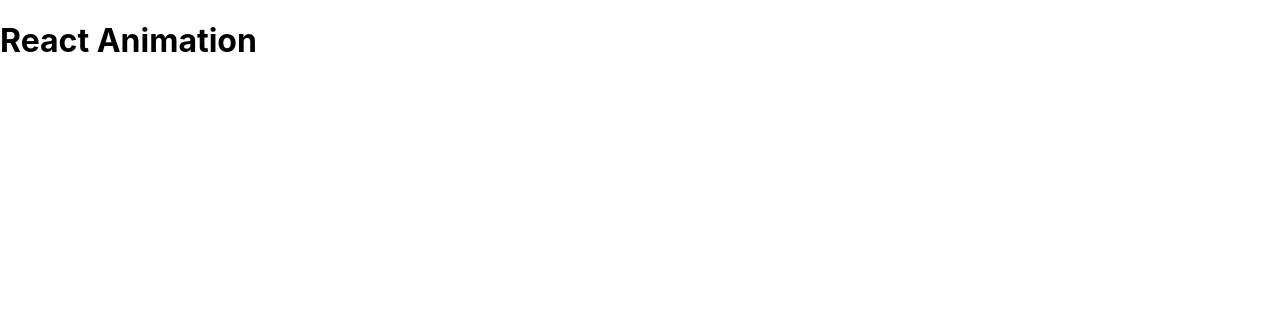
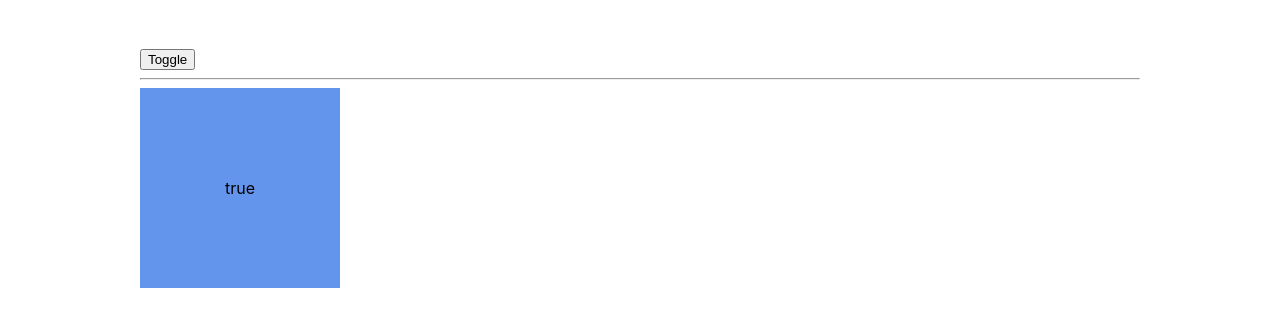
Before and after one commit to Zlo13/react-animation, a React (Create React App) app: page / in a window 1280 px wide. Shown: the top 326 px of the page. Built offline with nearby package versions, Linux system fonts and the light colour scheme.

Commit message:
124 Добавление CSS анимаций

```diff
--- a/src/App.js
+++ b/src/App.js
@@ -1,11 +1,15 @@
-import React from "react";
+import React, {useState} from "react";
 
-function App() {
+ export default function App() {
+   const [toggle, setToggle]= useState(true)
+
   return (
-    <div>
-      <h1>React Animation</h1>
+    <div className='container'>
+      <button onClick={()=>setToggle(!toggle)}>Toggle</button>
+      <hr/>
+      <div className="blocks">
+        {toggle && <div className="square blue">{toggle.toString()}</div>}
+      </div>
     </div>
   );
 }
-
-export default App;
--- a/src/index.css
+++ b/src/index.css
@@ -11,3 +11,43 @@
   font-family: source-code-pro, Menlo, Monaco, Consolas, 'Courier New',
     monospace;
 }
+.container{
+  max-width: 1000px;
+  margin: 0 auto;
+  padding-top: 3rem;
+}
+.block{
+  display: flex;
+}
+.block div{
+  margin-right: 5rem;
+}
+.square{
+  display: flex;
+  align-items: center;
+  justify-content: center;
+  width: 200px;
+  height: 200px;
+  animation: square 0.5s ease-out forwards;
+}
+
+.square.blue{
+  background: #6495ed;
+}
+.square.orange{
+  background: #ff7f50;
+}
+
+@keyframes square {
+  0%{
+    opacity: 0;
+    transform: translateY(-100px);
+  }
+  30%{
+    opacity: 1;
+    transform: translateY(30px);
+  }
+  100%{
+    transform: translateY(0);
+  }
+}
```
Also changed, not shown: 1 other file (tests, documents, lock files or other folders).
